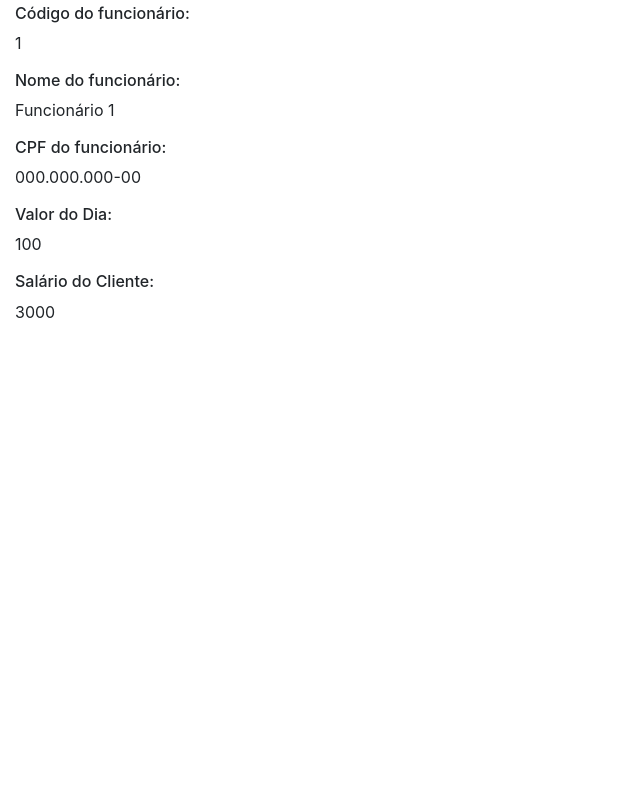
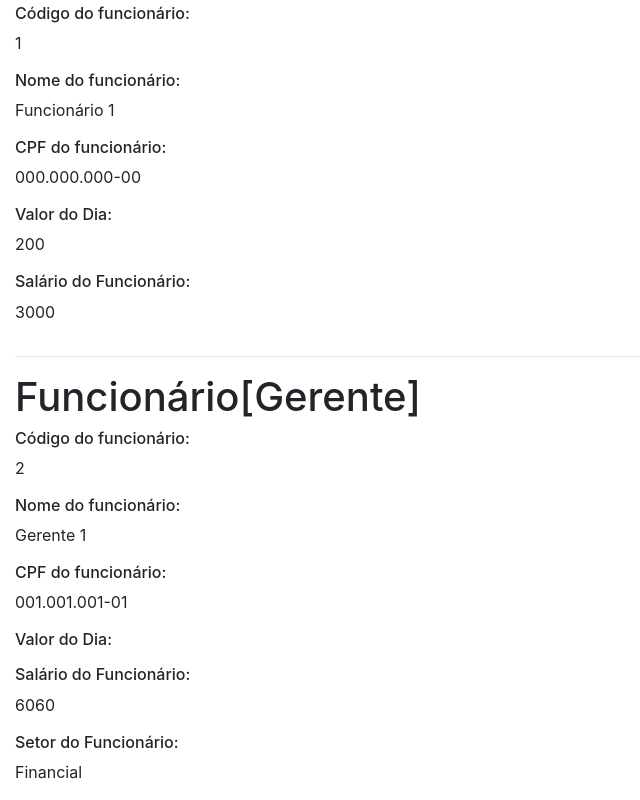
Before and after one commit to daviskooo/retorno-typescript, a website: page app/index.html in a window 1280 px wide. Shown: the part 699-1499 px from the top of the page, without its empty margins (0-640 px from the left). Before the commit the page ends 1039 px from the top, so only its background shows below. Drawn offline with nearby package versions, Linux system fonts and the light colour scheme.

Commit message:
Adicionando classe empresa

```diff
--- a/app/implement.js
+++ b/app/implement.js
@@ -17,13 +17,24 @@ var enterprise;
     document.getElementById("customerName").textContent = c.getName();
     document.getElementById("customerCpf").textContent = c.getCpf();
     //  Funcionário
-    var f = new enterprise.Employee("Funcionário 1", "000.000.000-00");
-    f.setAge(20);
-    f.setIdEmployee(1);
-    f.setDayValue(100);
-    document.getElementById("employeeId").textContent = f.getIdEmployee().toString();
-    document.getElementById("dayValue").textContent = f.getDayValue();
-    document.getElementById("salary").textContent = f.SalaryCalc();
-    document.getElementById("employeeName").textContent = f.getName();
-    document.getElementById("employeeCpf").textContent = f.getCpf();
+    var e = new enterprise.Employee("Funcionário 1", "000.000.000-00");
+    e.setAge(20);
+    e.setIdEmployee(1);
+    e.setDayValue(100);
+    document.getElementById("employeeId").textContent = e.getIdEmployee().toString();
+    document.getElementById("dayValue").textContent = e.getDayValue();
+    document.getElementById("salary").textContent = e.SalaryCalc();
+    document.getElementById("employeeName").textContent = e.getName();
+    document.getElementById("employeeCpf").textContent = e.getCpf();
+    var m = new enterprise.Manager("Gerente 1", "001.001.001-01");
+    m.setAge(20);
+    m.setIdEmployee(2);
+    m.setDayValue(200);
+    m.setSector("Financial");
+    document.getElementById("managerId").textContent = m.getIdEmployee().toString();
+    document.getElementById("dayValue").textContent = m.getDayValue();
+    document.getElementById("salaryManager").textContent = m.SalaryCalc();
+    document.getElementById("managerName").textContent = m.getName();
+    document.getElementById("managerCpf").textContent = m.getCpf();
+    document.getElementById("sector").textContent = m.getSector();
 })(enterprise || (enterprise = {}));
--- a/app/index.html
+++ b/app/index.html
@@ -84,14 +84,53 @@
             </div>
             <div class="row">
                 <div class="col-md-12">
-                    <h6>Salário do Cliente:</h6>
+                    <h6>Salário do Funcionário:</h6>
                     <p id="salary"></p>
+                </div>
+            </div>
+            <hr></hr>
+            <h1>Funcionário[Gerente]</h1>
+            <div class="row">
+                <div class="col-md-12">
+                    <h6>Código do funcionário:</h6>
+                    <p id="managerId"></p>
+                </div>
+            </div>
+            <div class="row">
+                <div class="col-md-12">
+                    <h6>Nome do funcionário:</h6>
+                    <p id="managerName"></p>
+                </div>
+            </div>
+            <div class="row">
+                <div class="col-md-12">
+                    <h6>CPF do funcionário:</h6>
+                    <p id="managerCpf"></p>
+                </div>
+            </div>
+            <div class="row">
+                <div class="col-md-12">
+                    <h6>Valor do Dia:</h6>
+                    <p id="dayValue"></p>
+                </div>
+            </div>
+            <div class="row">
+                <div class="col-md-12">
+                    <h6>Salário do Funcionário:</h6>
+                    <p id="salaryManager"></p>
+                </div>
+            </div>
+            <div class="row">
+                <div class="col-md-12">
+                    <h6>Setor do Funcionário:</h6>
+                    <p id="sector"></p>
                 </div>
             </div>
         </div>
         <script src="people.js"></script>
         <script src="customer.js"></script>
         <script src="employee.js"></script>
+        <script src="manager.js"></script>
         <script src="implement.js"></script>
         <script src="https://code.jquery.com/jquery-3.4.1.slim.min.js" integrity="sha384-J6qa4849blE2+poT4WnyKhv5vZF5SrPo0iEjwBvKU7imGFAV0wwj1yYfoRSJoZ+n" crossorigin="anonymous"></script>
         <script src="https://cdn.jsdelivr.net/npm/popper.js@1.16.0/dist/umd/popper.min.js" integrity="sha384-Q6E9RHvbIyZFJoft+2mJbHaEWldlvI9IOYy5n3zV9zzTtmI3UksdQRVvoxMfooAo" crossorigin="anonymous"></script>
--- a/app/manager.js
+++ b/app/manager.js
@@ -30,4 +30,5 @@ var enterprise;
         };
         return Manager;
     }(enterprise.Employee));
+    enterprise.Manager = Manager;
 })(enterprise || (enterprise = {}));
--- a/app/manager.ts
+++ b/app/manager.ts
@@ -1,5 +1,5 @@
 namespace enterprise {
-    class Manager extends Employee {
+    export class Manager extends Employee {
         private sector: string | undefined;
 
         setSector(sector: string | undefined): void {
```
Also changed, not shown: app/implement.ts (+22 -9 lines), enterprise.ts (added, +49 -0 lines), notes.md (+1 -1 lines).
